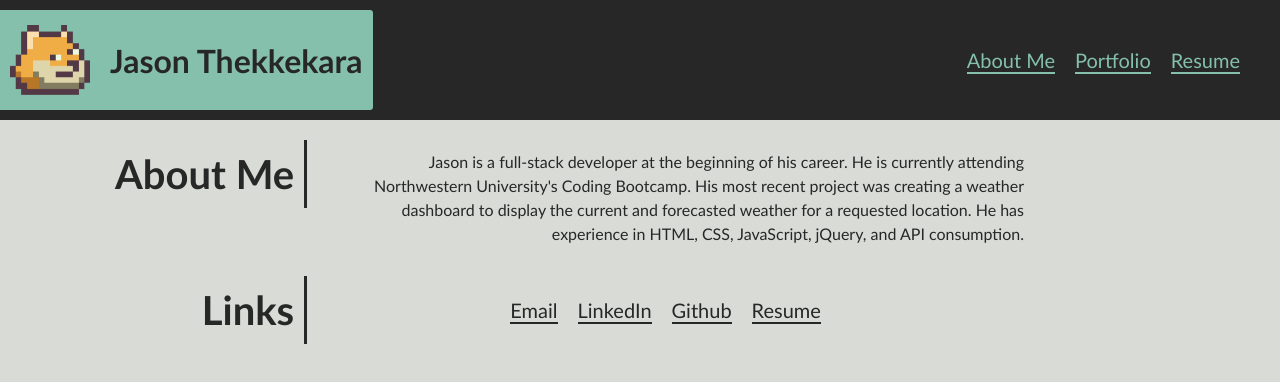
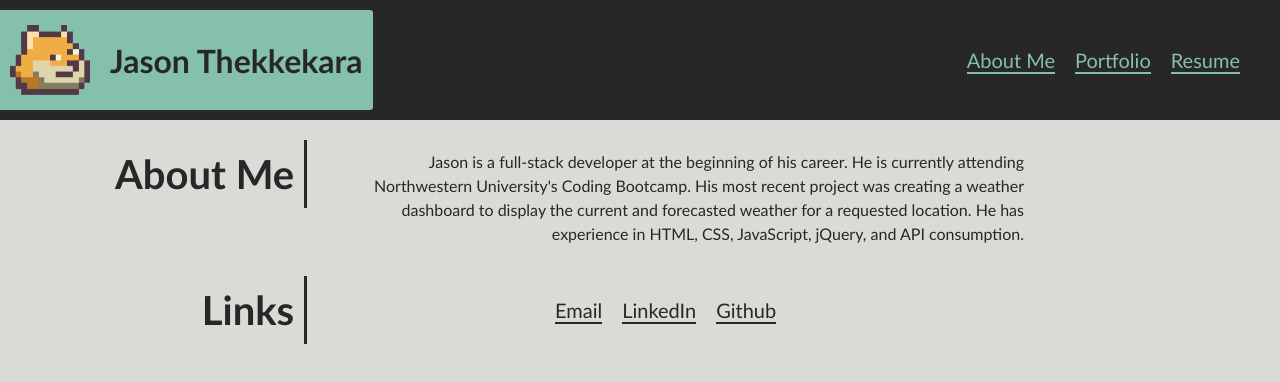
Before and after one commit to jathek/react-portfolio, a React (Create React App) app: page / in a window 1280 px wide. Shown: the top 382 px of the page. Built offline with nearby package versions, Linux system fonts and the light colour scheme.

Commit message:
remove resume link from footer

```diff
--- a/src/components/Footer.js
+++ b/src/components/Footer.js
@@ -17,11 +17,6 @@ export default function Footer() {
             <li>
               <a href="https://github.com/nearcatch">Github</a>
             </li>
-            <li>
-              <a href="https://www.dropbox.com/s/kukb8yea4xywdkf/JT20220414.pdf?dl=0">
-                Resume
-              </a>
-            </li>
           </ul>
         </section>
       </footer>
```
